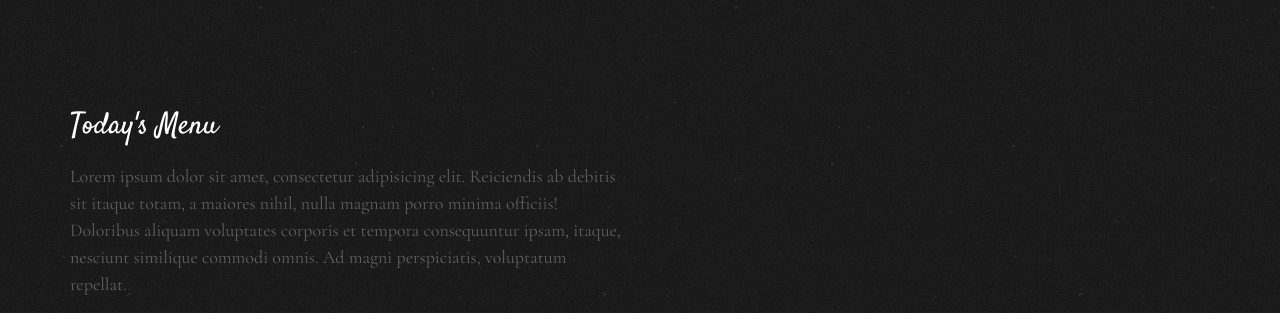
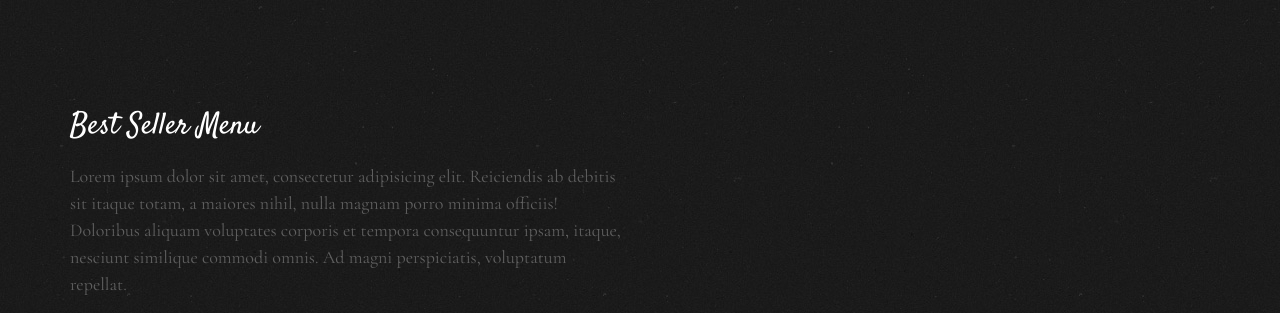
Before and after one commit to Ryansurjadi/Ebuss, a PHP site: page /index.php in a window 1280 px wide. Shown: the part 1548-1861 px from the top of the page. Run offline with PHP 8.4, Linux system fonts and the light colour scheme; some web fonts are replaced.

Commit message:
ganti today menu jadi best seller menu
test

```diff
--- a/index.php
+++ b/index.php
@@ -111,7 +111,7 @@
 		<div class="container">
 			<div class="row">
 				<div class="col-md-12 fh5co-heading animate-box">
-					<h2>Today's Menu</h2>
+					<h2>Best Seller Menu</h2>
 					<div class="row">
 						<div class="col-md-6">
 							<p>Lorem ipsum dolor sit amet, consectetur adipisicing elit. Reiciendis ab debitis sit itaque totam, a maiores nihil, nulla magnam porro minima officiis! Doloribus aliquam voluptates corporis et tempora consequuntur ipsam, itaque, nesciunt similique commodi omnis. Ad magni perspiciatis, voluptatum repellat.</p>
```
